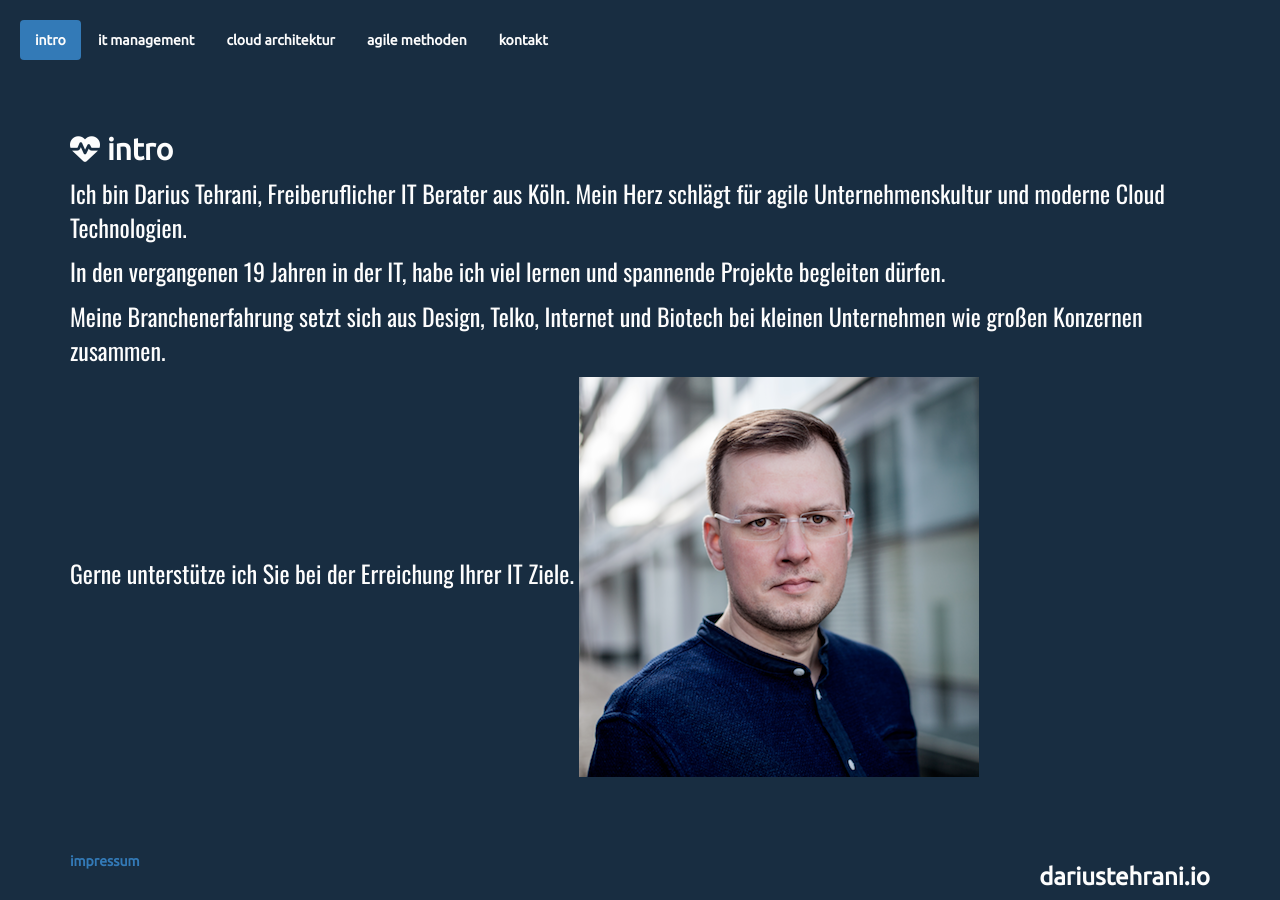
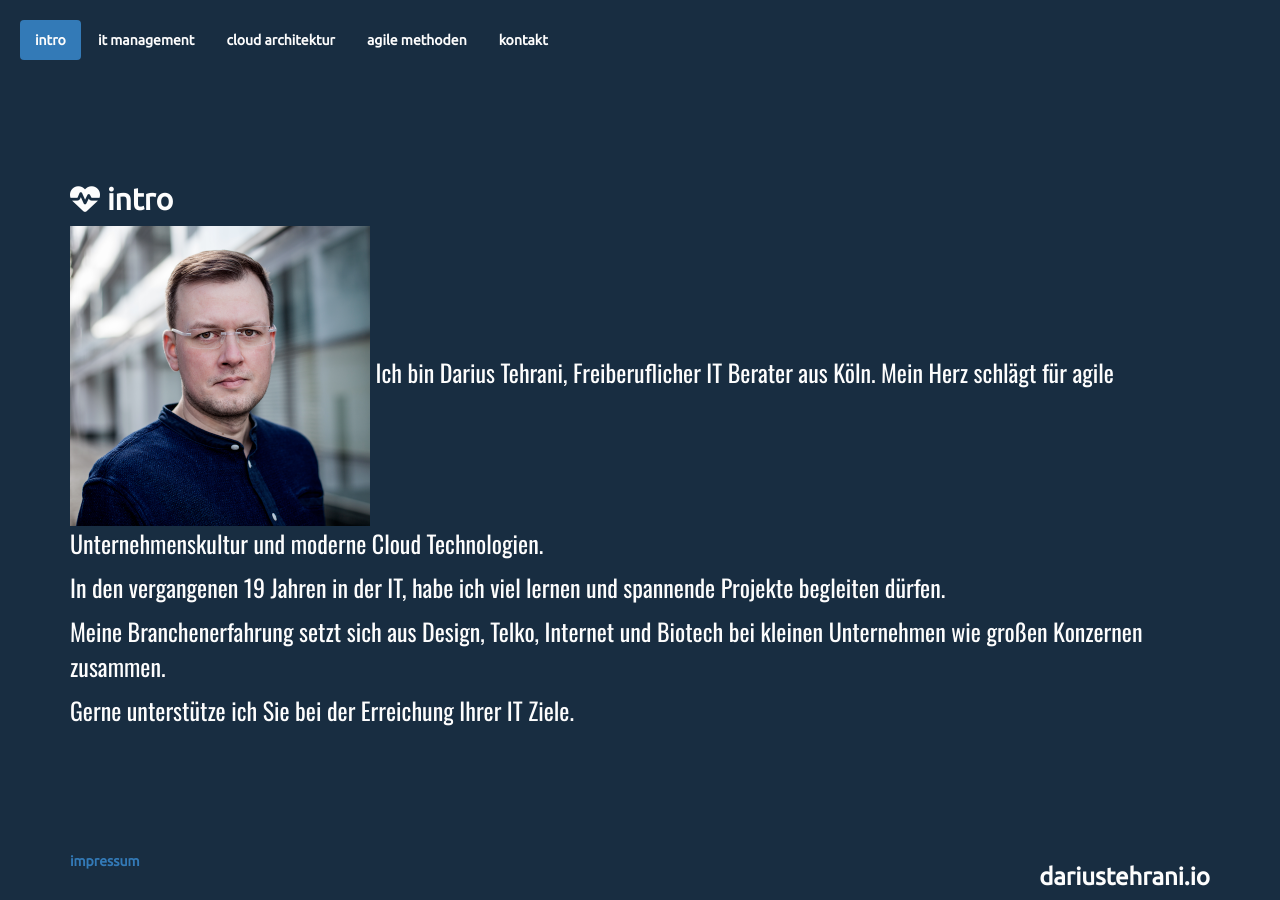
Before and after one commit to datadarius/darius.github.io, a Jekyll site: the page built from index.md, in a window 1280 px wide. Built offline with Jekyll 4.4.1, drawn with Linux system fonts in a browser that asks for light colours; nearby versions of some CDN libraries.

Commit message:
bildgröße

```diff
--- a/_includes/content/intro.md
+++ b/_includes/content/intro.md
@@ -1,5 +1,5 @@
 ## <i class="fa fa-heartbeat" aria-hidden="true"></i> Intro
-
+![darius tehrani](../../darius-tehrani-web.png){: height="300px" width="300px" float: right}
 Ich bin Darius Tehrani, Freiberuflicher IT Berater aus Köln.
 Mein Herz schlägt für agile Unternehmenskultur und moderne Cloud Technologien.
 
@@ -8,4 +8,3 @@
 Meine Branchenerfahrung setzt sich aus Design, Telko, Internet und Biotech bei kleinen Unternehmen wie großen Konzernen zusammen.
 
 Gerne unterstütze ich Sie bei der Erreichung Ihrer IT Ziele.
-![darius tehrani](../../darius-tehrani-web.png)
```
Also changed, not shown: darius-tehrani-web.png.
